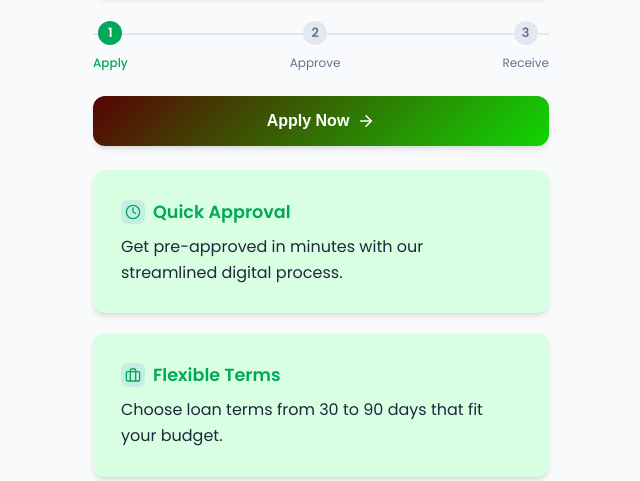
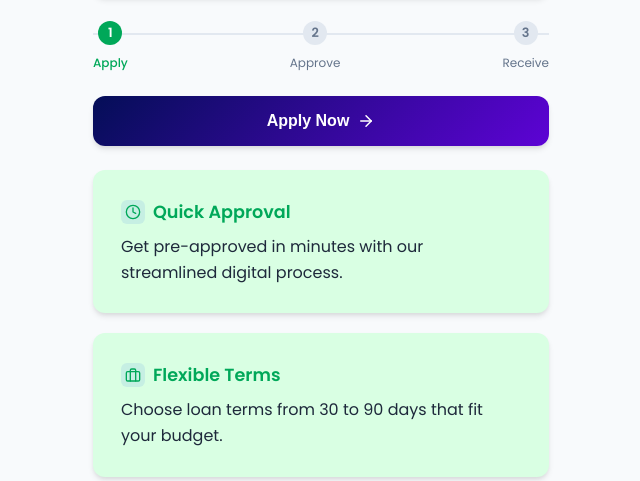
Before and after one commit to maffiahke/okoafedha, a plain HTML site: page index.html in a window 1280 px wide. Shown: the part 319-800 px from the top of the page, without its empty margins (319-959 px from the left). Drawn offline with Linux system fonts and the light colour scheme.

Commit message:
Update index.html

```diff
--- a/index.html
+++ b/index.html
@@ -260,7 +260,7 @@
             gap: 0.5rem;
             width: 100%;
             padding: 1rem;
-            background: linear-gradient(135deg, #570404, #10d503);
+            background: linear-gradient(135deg, #040e57, #5d03d5);
             color: white;
             border: none;
             border-radius: var(--radius);
```
